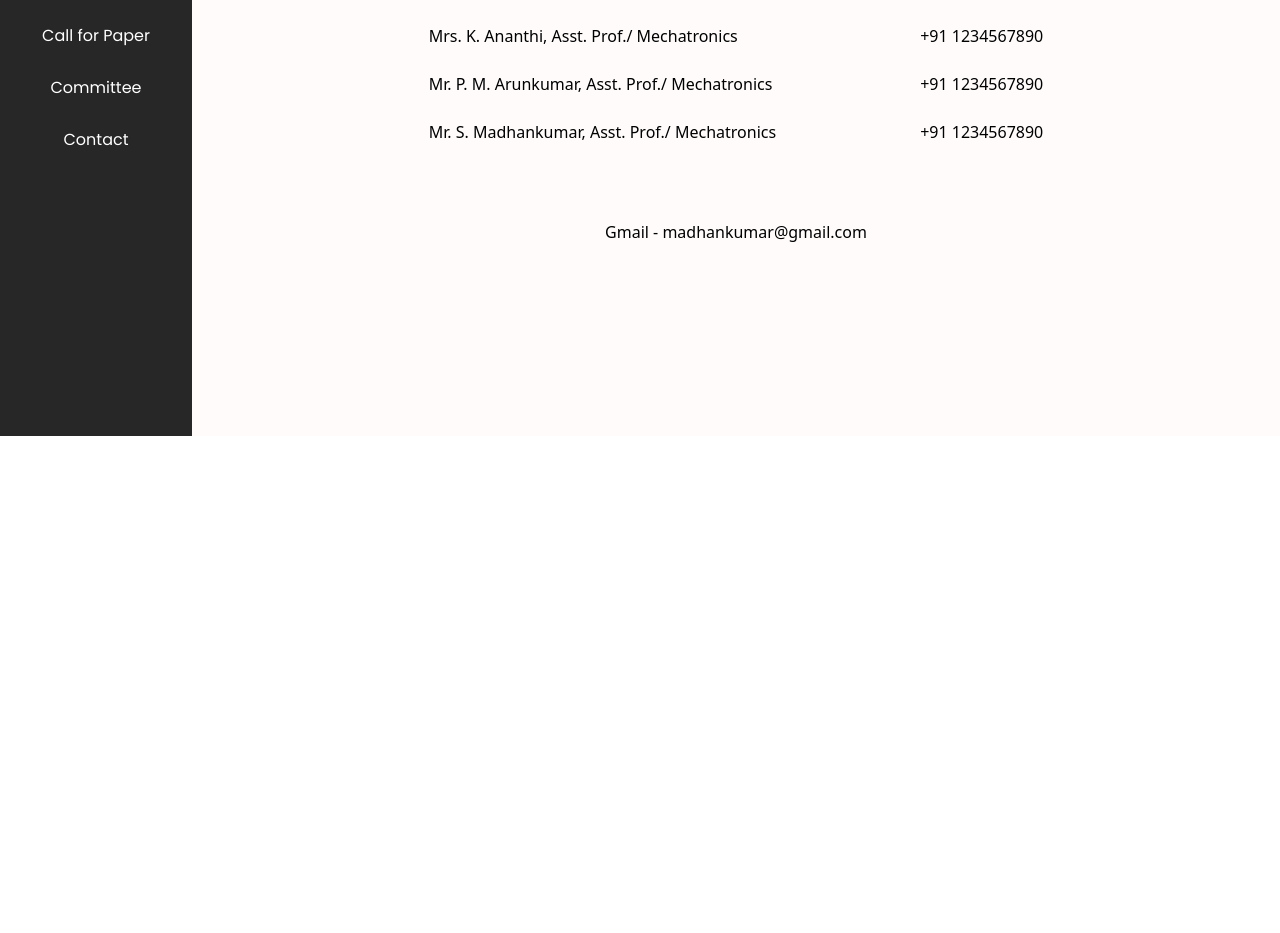
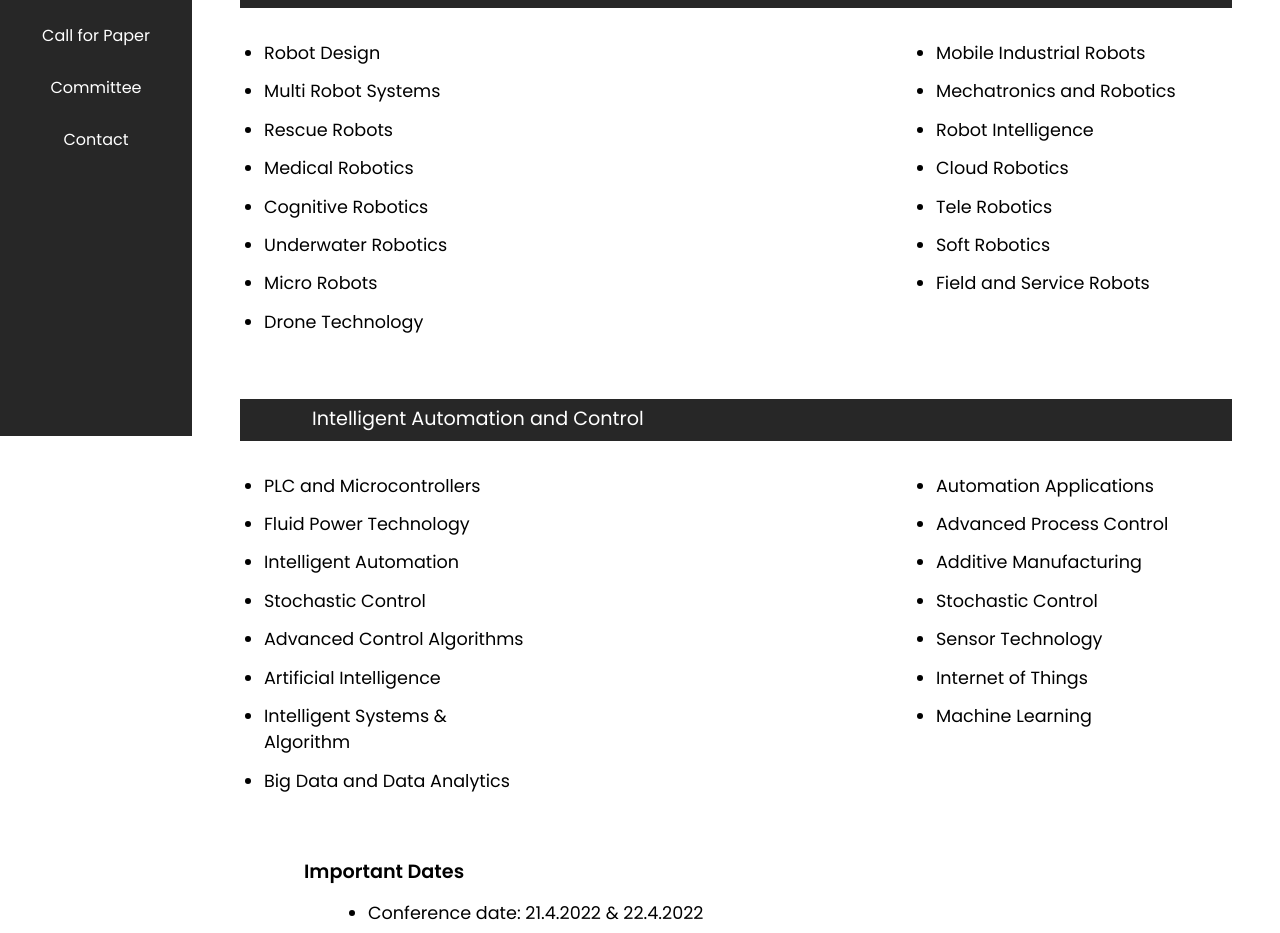
Before and after one commit to kalaiy21/conference, a React (Create React App) app: page / in a window 1280 px wide. Shown: the part 364-1297 px from the top of the page. Before the commit the page ends 800 px from the top, so only its background shows below. Built offline with nearby package versions, Linux system fonts and the light colour scheme.

Commit message:
completed callforpaper

```diff
--- a/src/components/App.js
+++ b/src/components/App.js
@@ -6,7 +6,7 @@ import Content from './Content';
 
 function App() {
   return (
-    <div>
+    <div className="font-poppins">
       <Navbar />
       <Content />
     </div>
--- a/src/components/Call for Paper/CallForPaper.js
+++ b/src/components/Call for Paper/CallForPaper.js
@@ -7,6 +7,7 @@ import List from "./List";
 function CallForPaper() {
     const Contents1 = ["Robot Design","Mobile Industrial Robots","Multi Robot Systems","Mechatronics and Robotics","Rescue Robots","Robot Intelligence","Medical Robotics","Cloud Robotics","Cognitive Robotics","Tele Robotics","Underwater Robotics","Soft Robotics","Micro Robots","Field and Service Robots","Drone Technology"]
     const Contents2 = ["PLC and Microcontrollers","Automation Applications","Fluid Power Technology","Advanced Process Control","Intelligent Automation","Additive Manufacturing","Stochastic Control","Stochastic Control","Advanced Control Algorithms","Sensor Technology","Artificial Intelligence","Internet of Things","Intelligent Systems & Algorithm","Machine Learning","Big Data and Data Analytics"]
+    const dates = ["Conference date: 21.4.2022 & 22.4.2022","Paper submission: 11.02.2022","Acceptance date: 25.02.2022","Camera ready paper: 11.03.2022","Registration last date: 31.03.2022"]
     return(
         <div>
             <Heading />
@@ -18,7 +19,7 @@ function CallForPaper() {
                 <StripTitle title="Innovation in Robotics" />
                 <div className="flex justify-center">
                     <ul className="grid grid-cols-2 gap-x-[25rem] gap-3 list-disc">
-                        {Contents1.map((content1) => <List content={content1} />)}
+                        {Contents1.map((content1) => <List content={content1} style = "w-[17rem] text-[1.1rem]" />)}
                     </ul>
                 </div>
             </div>
@@ -26,11 +27,22 @@ function CallForPaper() {
                 <StripTitle title="Intelligent Automation and Control" />
                 <div className="flex justify-center">
                     <ul className="grid grid-cols-2 gap-x-[25rem] gap-3 list-disc">
-                        {Contents2.map((content1) => <List content={content1} />)}
+                        {Contents2.map((content1) => <List content={content1} style = "w-[17rem] text-[1.1rem]" />)}
                     </ul>
                 </div>
             </div>
-
+            <div className="ml-[7rem] my-[4rem]">
+                <h3 className="text-[1.2rem] mb-[.8rem] font-semibold">Important Dates</h3>
+                <div className="pl-[4rem]">
+                    <ul className="list-disc">
+                        {dates.map((date) => <List content={date} style = "text-[1.1rem] mb-[.8rem]" />)}
+                    </ul>
+                </div>
+            </div>
+            <div className="ml-[7rem] mb-[3rem]">
+                <h3 className="text-[1.2rem] mb-[.8rem] font-semibold">Publication</h3>
+                <p className="pl-[4rem] text-[1.1rem]">All the accepted and presented papers will be published in Scopus Indexed Journal.</p>
+            </div>
         </div>
     );
 }
--- a/src/components/Call for Paper/List.js
+++ b/src/components/Call for Paper/List.js
@@ -2,7 +2,7 @@ import React from "react";
 
 function List(props) {
     return(
-        <li className="w-[15rem] text-[1.1rem]">{props.content}</li>
+        <li className={props.style}>{props.content}</li>
     );
 }
 
--- a/src/components/Call for Paper/StripTitle.js
+++ b/src/components/Call for Paper/StripTitle.js
@@ -2,7 +2,7 @@ import react from "react";
 
 function StripTitle(props) {
     return(
-        <div className="mt-[4rem] bg-[#272727] text-white p-[.4rem] px-10 mb-[2rem]">
+        <div className="mt-[4rem] bg-[#272727] text-white p-[.4rem] px-[4.5rem] mb-[2rem] mx-[3rem]">
             <h1 className="text-[1.2rem]">{props.title}</h1>
         </div>
     );
--- a/src/components/Content.js
+++ b/src/components/Content.js
@@ -7,7 +7,7 @@ import Contact from "./Contact/Contact";
 function Content(){
     return(
         <div className="w-[85%] float-right">
-            <Contact />
+            <CallForPaper />
         </div>
     );
 }
```
